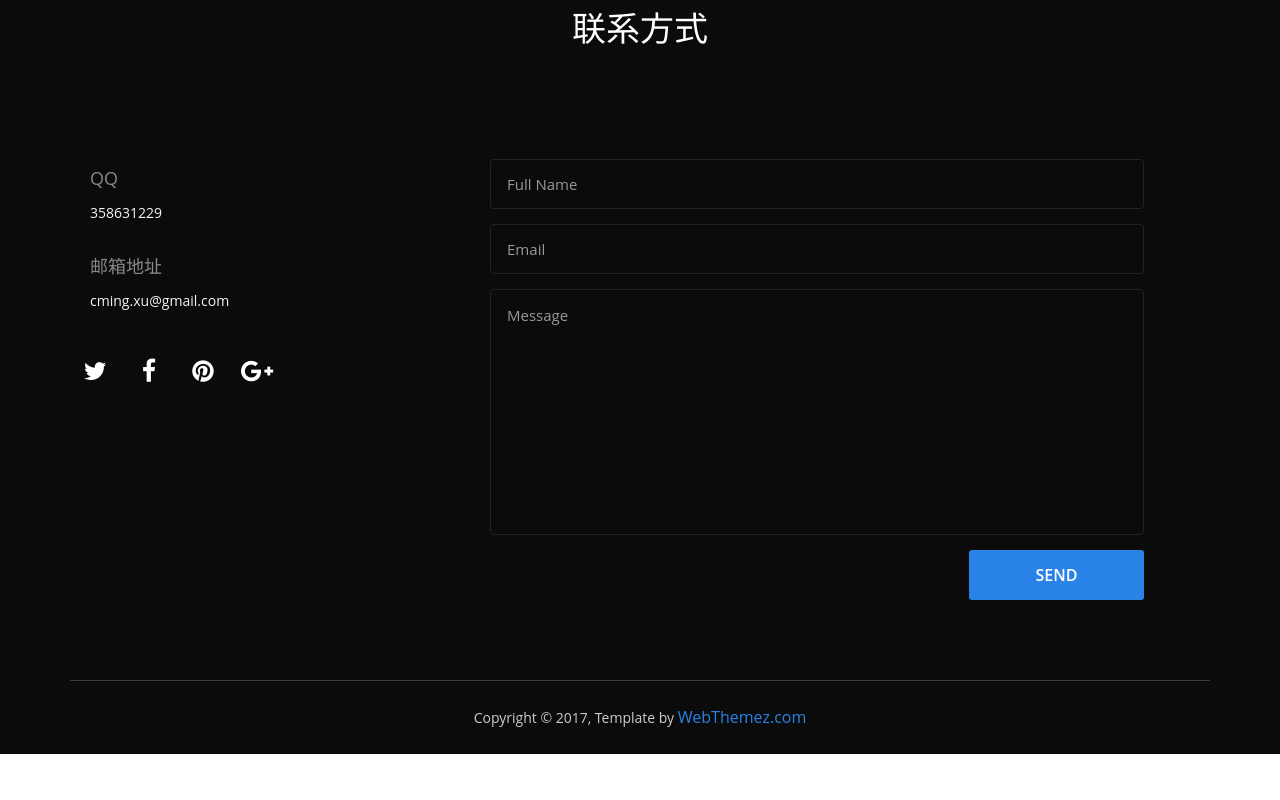
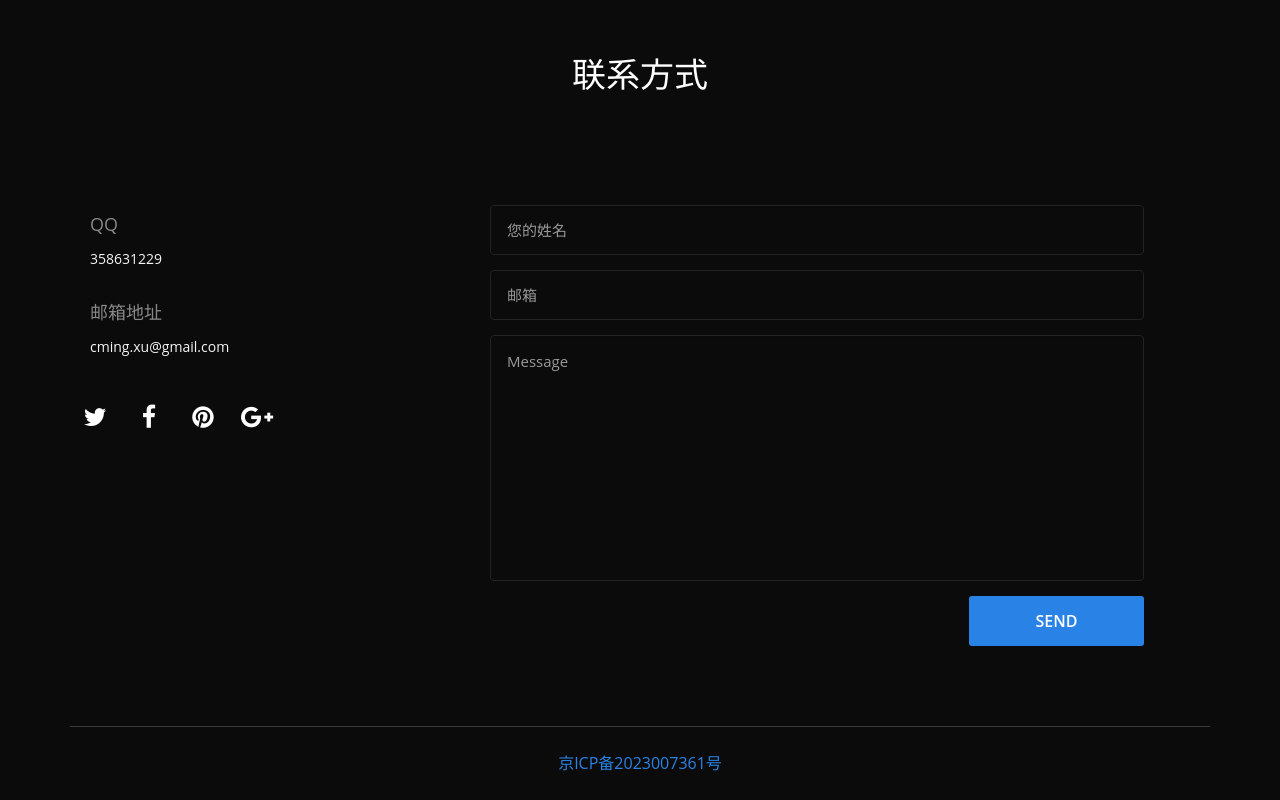
Before and after one commit to cmingxu/huairu-tech.com, a plain HTML site: page index.html in a window 1280 px wide. Shown: the part 1645-2445 px from the top of the page. Before the commit the page ends 2399 px from the top, so only its background shows below. Drawn offline with Linux system fonts and the light colour scheme.

Commit message:
beian
Signed-off-by: kevin.xu <cming.xu@gmail.com>

```diff
--- a/index.html
+++ b/index.html
@@ -3,7 +3,7 @@
 <head>
 <meta charset="utf-8">
 <meta name="viewport" content="width=device-width, maximum-scale=1">
-<title>Ballet One page free website template</title>
+<title>北京怀儒科技有限公司 - 小程序开发、App开发、嵌入式系统开发、ThreeJS</title>
 <link rel="icon" href="favicon.png" type="image/png">
 <link href="css/bootstrap.min.css" rel="stylesheet" type="text/css">
 <link href="css/style.css" rel="stylesheet" type="text/css">
@@ -59,7 +59,6 @@
             <div class="top_left_cont zoomIn wow animated">
               <h2>提供<strong>快速、可靠、高效</strong>的技术产品和开发服务</h2>
               <p></p>
-              <a href="#service" class="read_more2">Read more</a> </div>
           </div>
           <div class="col-lg-7 col-sm-5">
 			<img src="img/main_device_image.png" class="zoomIn wow animated" alt="" />
@@ -160,14 +159,14 @@
 		<div class="control-group">
 		<div class="controls">
 		<input type="text" class="form-control input-text"
-		placeholder="Full Name" id="name" required
+		placeholder="您的姓名" id="name" required
 		data-validation-required-message="Please enter your name" />
 		<p class="help-block"></p>
 		</div>
 		</div>
 		<div class="control-group">
 		<div class="controls">
-		<input type="email" class="form-control input-text" placeholder="Email"
+		<input type="email" class="form-control input-text" placeholder="邮箱"
 		id="email" required
 		data-validation-required-message="Please enter your email" />
 		</div>
@@ -192,7 +191,7 @@
     </section>
   </div>
   <div class="container">
-    <div class="footer_bottom"><span>Copyright © 2017, Template by <a href="https://webthemez.com/free-bootstrap-templates/">WebThemez.com</a> </span> </div>
+    <div class="footer_bottom"><span><a href="https://beian.miit.gov.cn/" target="_blank">京ICP备2023007361号</a>  </span> </div>
   </div>
 </footer>
 
```
